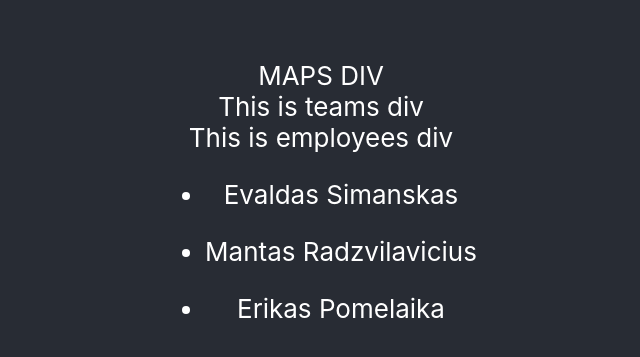
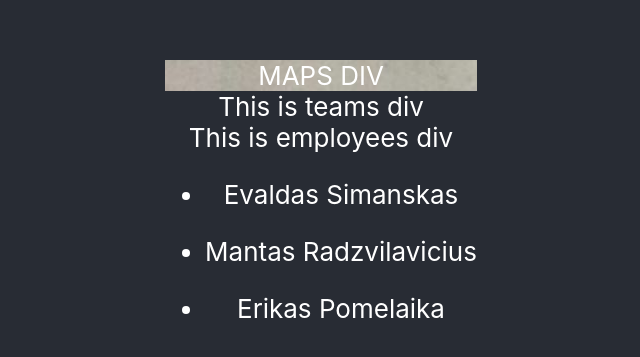
Before and after one commit to mantasrad/officemap, a React (Create React App) app: page / in a window 1280 px wide. Shown: the part 195-552 px from the top of the page, without its empty margins (319-959 px from the left). Built offline with nearby package versions, Linux system fonts and the light colour scheme.

Commit message:
addedpicture

```diff
--- a/src/App.css
+++ b/src/App.css
@@ -17,6 +17,10 @@
   color: #61dafb;
 }
 
+.mapdiv {
+  background-image: url('./officemap.jpg');
+}
+
 @keyframes App-logo-spin {
   from {
     transform: rotate(0deg);
--- a/src/map.js
+++ b/src/map.js
@@ -13,7 +13,7 @@ class Map extends React.Component {
     render () {
       return (
         <div>
-        <div>MAPS DIV</div>
+        <div className="mapdiv">MAPS DIV</div>
         <Teams/>
         <Employees/>
         </div>
```
Also changed, not shown: public/map.css (deleted), src/officemap.jpg (renamed from public/officemap.jpg).
